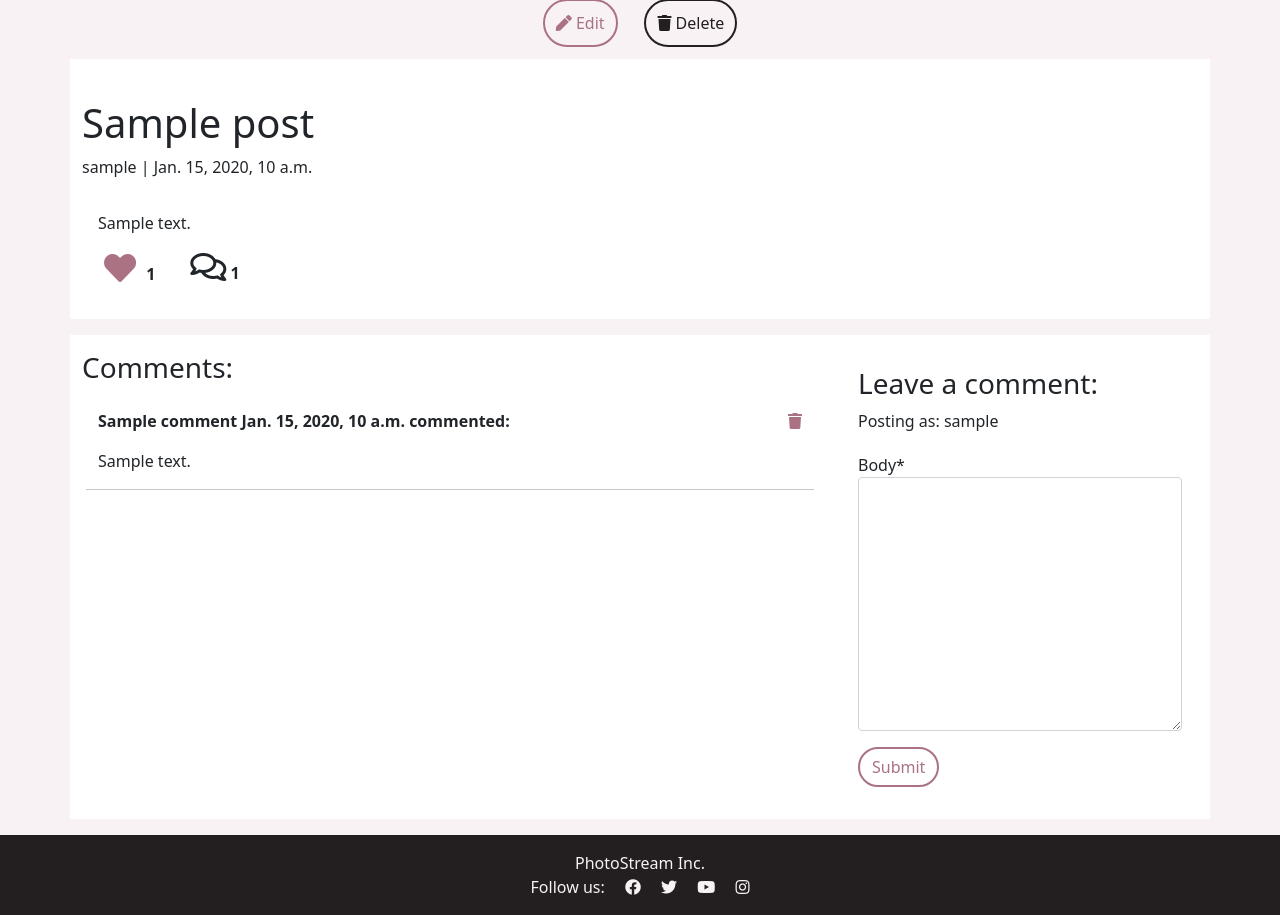
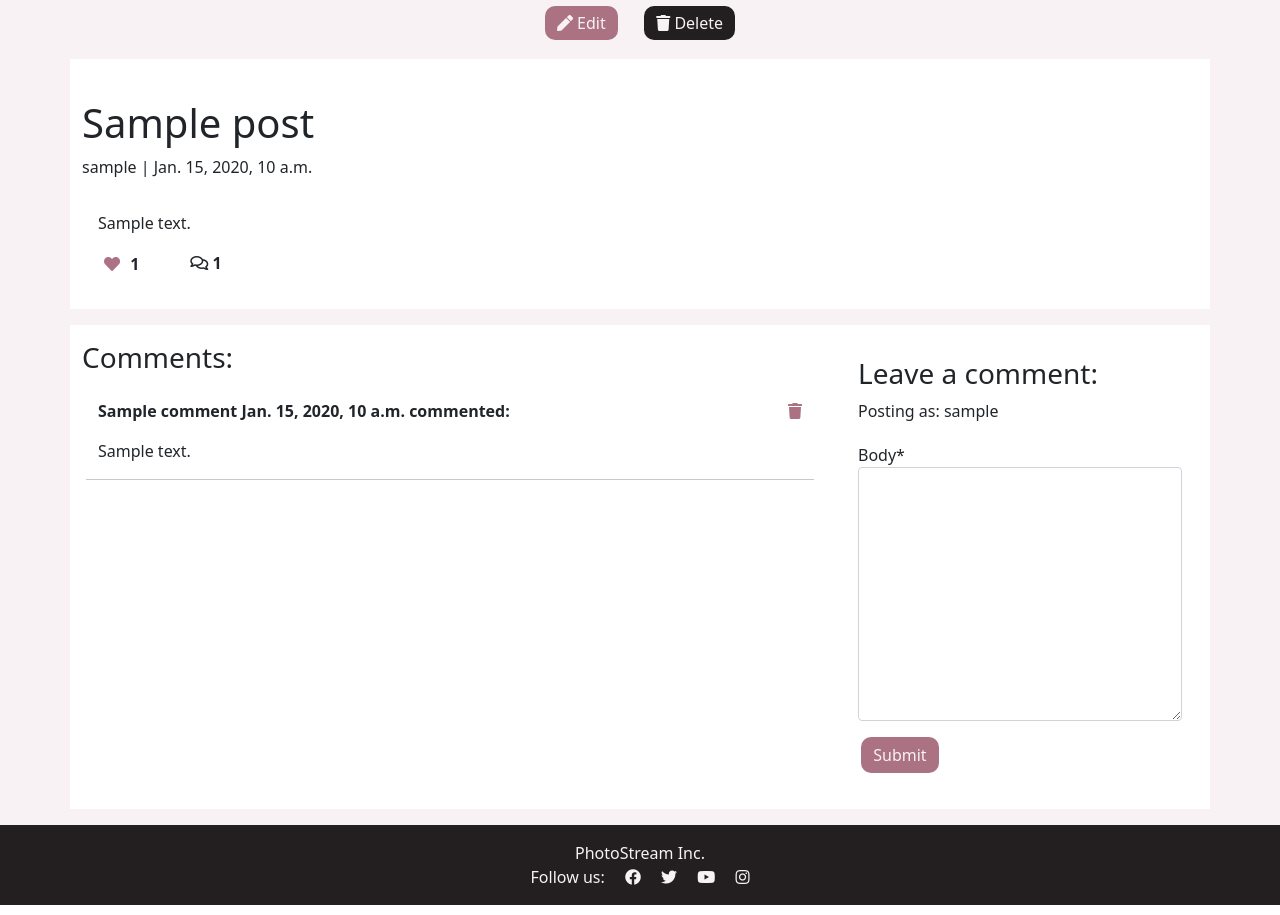
Before and after one commit to emmavkarlsson/portfolio-project-4, a Django app: a page that uses templates/featured_post.html in a window 1280 px wide. Shown: the part 127-1042 px from the top of the page. Run offline with Django 3.2, Linux system fonts and the light colour scheme; a user stored in the database is signed in; tables that the repository leaves empty hold one stand-in row (values such as "Sample post"); some libraries are stand-ins or nearby versions.

Commit message:
update all buttons

```diff
--- a/static/css/style.css
+++ b/static/css/style.css
@@ -54,7 +54,7 @@ a:active {
 
 .link-bright:hover,
 .link-bright:active {
-    color: #aa7282;
+    color: #f8f2f4;
 }
 
 .link-dark {
@@ -116,10 +116,6 @@ a:active {
     padding-right: 1%;
 }
 
-.fp-icons {
-    font-size: 200%;
-}
-
 .post-link {
     text-decoration: none;
     color: #aa7282;
@@ -133,24 +129,6 @@ a:active {
 
 .featured-post-bg {
     background-color: #fff;
-}
-
-.btn-signin,
-.btn-post {
-    background-color: #aa7282;
-    color: #f8f2f4;
-}
-
-.btn-signin:hover,
-.btn-signin:active {
-    background-color: #f8f2f4;
-    color: #aa7282;
-}
-
-.btn-like {
-    color: #aa7282;
-    border: none;
-    background: transparent;
 }
 
 .profile-icons {
@@ -175,50 +153,57 @@ footer {
     color: #f8f2f4;
 }
 
-button {
-    border-radius: 50px;
-}
+/* Buttons */
 
 .center-buttons {
     text-align: center;
 }
 
-.edit-button,
-.delete-button {
-    padding: 1%;
+.btns {
+    border-radius: 10px;
+    border: none;
+    padding: .375rem .75rem;
     margin: 1%;
-    border-radius: 50px;
 }
 
-.edit-button {
-    color: #aa7282;
-    border: 2px solid #aa7282;
-}
-
-.edit-button:hover {
+.btn-pink {
     background-color: #aa7282;
     color: #f8f2f4;
 }
 
-.delete-button {
-    border: 2px solid #231e20;
-    color: #231e20;
+.btn-pink:hover,
+.btn-pink:active {
+    background-color: #c18f9d;
+    color: #f8f2f4;
 }
 
-.delete-button:hover {
+.btn-dark {
     background-color: #231e20;
     color: #f8f2f4;
 }
 
-.btn-submit {
-    border: 2px solid #aa7282;
-    color: #aa7282;
-    border-radius: 50px;
+.btn-dark:hover,
+.btn-dark:active {
+    background-color: #353032;
+    color: #f8f2f4;
 }
 
-.btn-submit:hover {
+.btn-signin,
+.btn-post {
+    background-color: #aa7282;
     color: #f8f2f4;
-    background-color: #aa7282;
+}
+
+.btn-signin:hover,
+.btn-signin:active {
+    text-decoration:line-through;
+    color: #f8f2f4;
+}
+
+.btn-like {
+    color: #aa7282;
+    border: none;
+    background: transparent;
 }
 
 /* media queries */
--- a/templates/account/login.html
+++ b/templates/account/login.html
@@ -24,7 +24,7 @@
         {% if redirect_field_value %}
         <input type="hidden" name="{{ redirect_field_name }}" value="{{ redirect_field_value }}" />
         {% endif %}
-        <button class="btn btn-signin right" type="submit">{% trans "Sign In" %}</button>
+        <button class="btns btn-pink" type="submit">{% trans "Sign In" %}</button>
       </form>
     </div>
   </div>
--- a/templates/account/logout.html
+++ b/templates/account/logout.html
@@ -21,7 +21,7 @@
                 {% if redirect_field_value %}
                 <input type="hidden" name="{{ redirect_field_name }}" value="{{ redirect_field_value }}" />
                 {% endif %}
-                <button class="btn btn-signin right" type="submit">{% trans 'Sign Out' %}</button>
+                <button class="btns btn-pink" type="submit">{% trans 'Sign Out' %}</button>
             </form>
         </div>
     </div>
--- a/templates/account/signup.html
+++ b/templates/account/signup.html
@@ -22,7 +22,7 @@
                 {% if redirect_field_value %}
                 <input type="hidden" name="{{ redirect_field_name }}" value="{{ redirect_field_value }}" />
                 {% endif %}
-                <button class="btn btn-signin right" type="submit">{% trans "Sign Up" %} &raquo;</button>
+                <button class="btns btn-pink" type="submit">{% trans "Sign Up" %}</button>
             </form>
         </div>
     </div>
--- a/templates/add_image.html
+++ b/templates/add_image.html
@@ -10,7 +10,7 @@
             <form action="" method="POST">
                 {% csrf_token %}
                 {{ form | crispy }}
-                <button class="btn btn-post">Post</button>
+                <button class="btns btn-pink">Post</button>
             </form>
         </div>
     </div>
--- a/templates/delete_post.html
+++ b/templates/delete_post.html
@@ -8,8 +8,8 @@
             <form class="text-center" method="POST">
                 {%  csrf_token  %}
                 <div>
-                    <button class="btn edit-button" type="submit">Delete</button>
-                    <button class="btn delete-button"><a href="{% url 'featured_post' post.slug %}" class="link-dark">Cancel</a></button>
+                    <button class="btns btn-pink"><a href="{% url 'featured_post' post.slug %}" class="link-bright">Cancel</a></button>
+                    <button class="btns btn-dark" type="submit">Delete</button>
                 </div>
             </form>
         </div>
--- a/templates/edit_post.html
+++ b/templates/edit_post.html
@@ -11,8 +11,8 @@
             <form method="post" enctype="multipart/form-data">
                 {% csrf_token %}
                 {{ form | crispy }}
-                <button type="submit" class="btn edit-button">Update</button>
-                <button class="btn delete-button"><a href="{% url 'featured_post' post.slug %}" class="link-dark">Cancel</a></button>
+                <button type="submit" class="btns btn-pink">Update</button>
+                <button class="btns btn-dark"><a href="{% url 'featured_post' post.slug %}" class="link-bright">Cancel</a></button>
             </form>
         </div>
     </div>
--- a/templates/featured_post.html
+++ b/templates/featured_post.html
@@ -7,8 +7,8 @@
         <div class="row">
             <div class="col mt-4 mb-4 center-buttons">
                 {% if user.is_authenticated and post.publisher == user  %}
-                <a href="{% url 'edit_post' post.slug %}" class="edit-button"><i class="fas fa-pen"></i> Edit</a>
-                <a href="{% url 'delete_post' post.slug %}" class="delete-button"><i class="fas fa-trash"></i> Delete</a>
+                <a href="{% url 'edit_post' post.slug %}" class="btns btn-pink"><i class="fas fa-pen"></i> Edit</a>
+                <a href="{% url 'delete_post' post.slug %}" class="btns btn-dark"><i class="fas fa-trash"></i> Delete</a>
                 {% endif %}
             </div>
         </div>
@@ -46,9 +46,9 @@
                             <form class="d-inline" action="{% url 'post_like' post.slug %}" method="POST">
                                 {% csrf_token %}
                                 {% if liked %}
-                                <button type="submit" name="blogpost_id" value="{{post.slug}}" class="btn-like"><i class="fas fa-heart fp-icons"></i></button>
+                                <button type="submit" name="blogpost_id" value="{{post.slug}}" class="btn-like"><i class="fas fa-heart"></i></button>
                                 {% else %}
-                                <button type="submit" name="blogpost_id" value="{{post.slug}}" class="btn-like"><i class="far fa-heart fp-icons"></i></button>
+                                <button type="submit" name="blogpost_id" value="{{post.slug}}" class="btn-like"><i class="far fa-heart"></i></button>
                                 {% endif %}
                             </form>
                             {% else %}
@@ -102,7 +102,7 @@
                 <form method="post" style="margin-top: 1.3em;">
                     {{ comment_form | crispy }}
                     {% csrf_token %}
-                    <button type="submit" class="btn mt-3 btn-submit">Submit</button>
+                    <button type="submit" class="mt-3 btns btn-pink">Submit</button>
                 </form>
                 {% endif %}
             </div>
--- a/templates/profile.html
+++ b/templates/profile.html
@@ -26,7 +26,7 @@
             <form method="POST" enctype="multipart/form-data" class="text-small">
                 {% csrf_token %}
                 {{ profile_form | crispy }}
-                <button type="submit" class="btn-small edit-button">Update</button>
+                <button type="submit" class="btn-small btns btn-pink">Update</button>
             </form>
         </div>
     </div>
```
